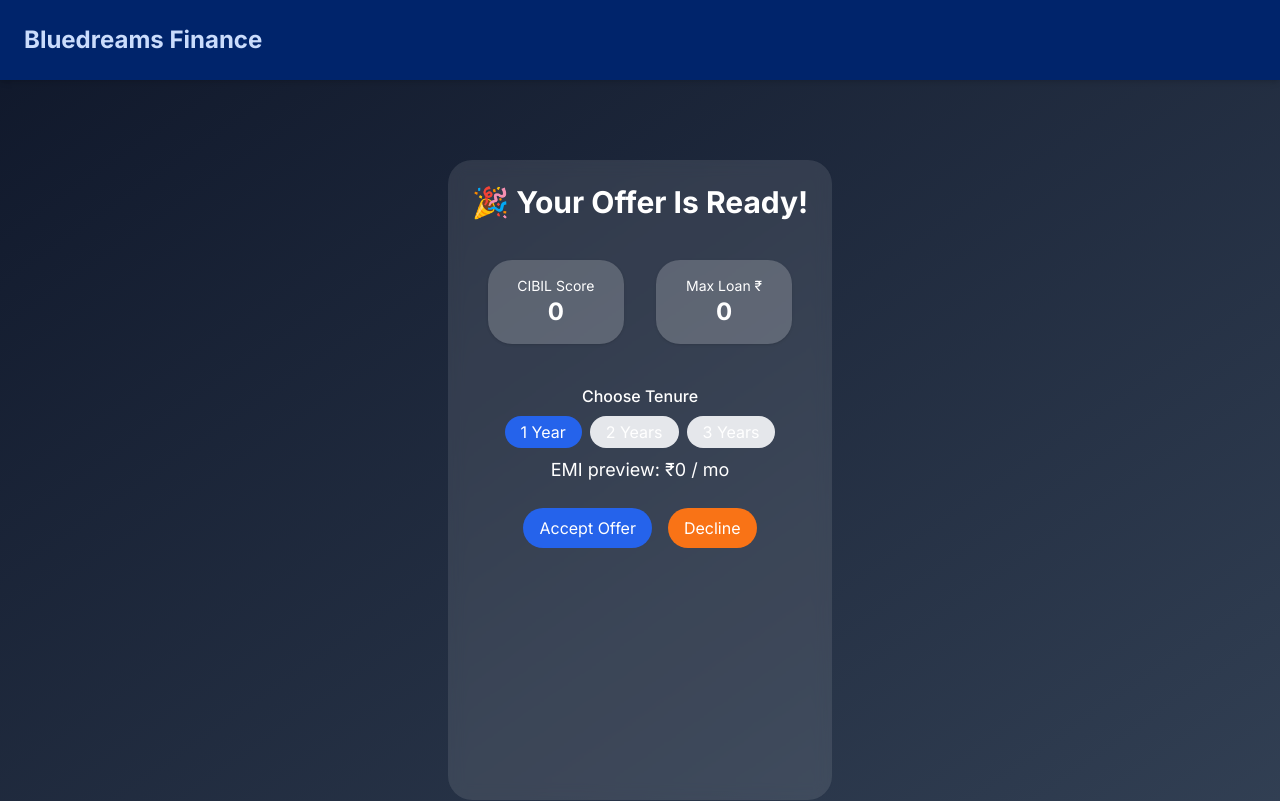
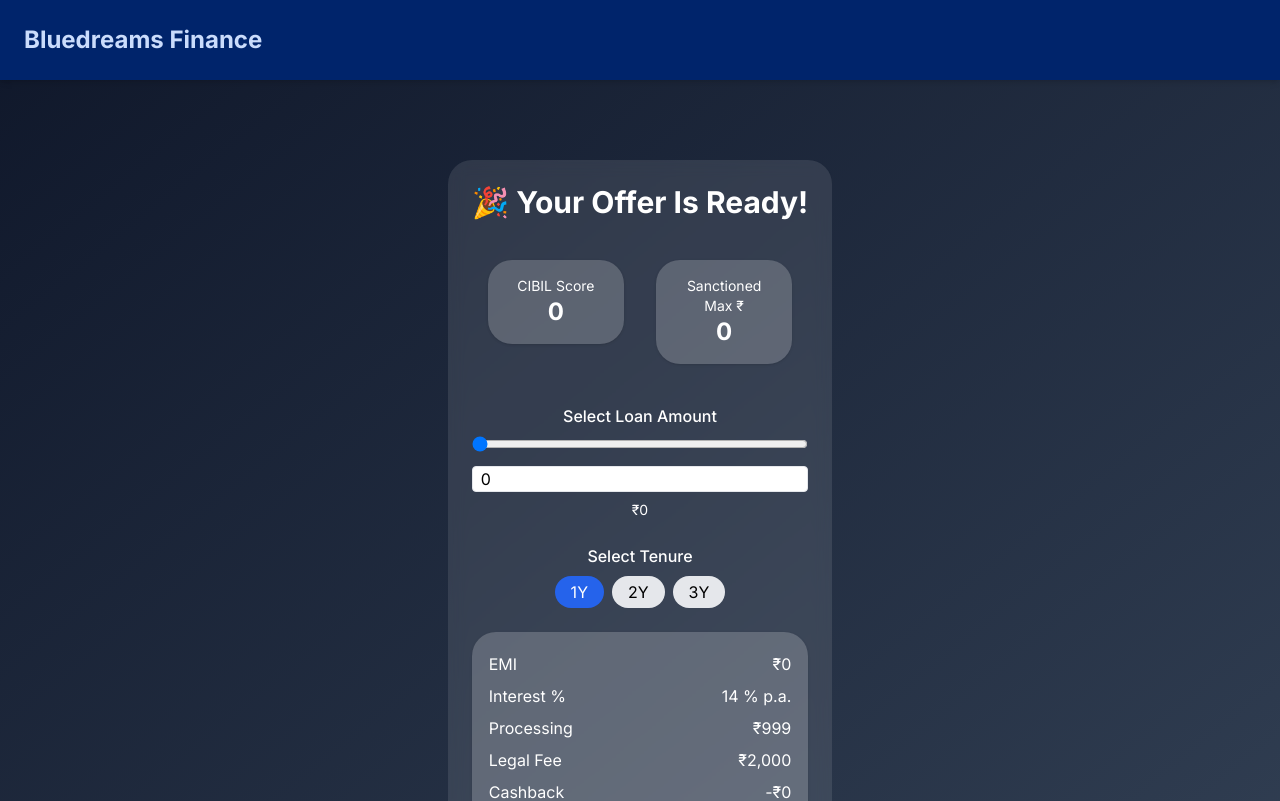
Before and after one commit to aniket-bluepineapple/LOS-MVP, a Next.js app in the folder frontend-2/: page /sanction-result in a window 1280 px wide. Shown: the top 801 px of the page. Built offline with nearby package versions, Linux system fonts and the light colour scheme.

Commit message:
feat(offer): add pick-your-amount ui and calculator

```diff
--- a/frontend-2/src/app/sanction-result/page.tsx
+++ b/frontend-2/src/app/sanction-result/page.tsx
@@ -1,20 +1,39 @@
 "use client";
 import { useEffect, useState } from "react";
 import { motion } from "framer-motion";
+import AmountSlider from "@/components/AmountSlider";
+import TenureSelector from "@/components/TenureSelector";
+import CostBreakdownCard from "@/components/CostBreakdownCard";
+import { useLoanCalculator } from "@/hooks/useLoanCalculator";
 
 export default function SanctionResult() {
   const [score, setScore] = useState(0);
-  const [maxLoan, setMaxLoan] = useState(0);
-  const [tenure, setTenure] = useState(1);
+  const [sanctionedMax, setSanctionedMax] = useState(0);
+  const [amount, setAmount] = useState(0);
+  const [tenure, setTenure] = useState<1 | 2 | 3>(1);
 
   useEffect(() => {
     const s = Number(localStorage.getItem("cibilScore"));
     const m = Number(localStorage.getItem("maxLoanAllowed"));
     setScore(isNaN(s) ? 0 : s);
-    setMaxLoan(isNaN(m) ? 0 : m);
+    setSanctionedMax(isNaN(m) ? 0 : m);
+    setAmount(isNaN(m) ? 0 : m);
   }, []);
 
-  const emi = Math.round(maxLoan / (tenure * 12));
+  const breakdown = useLoanCalculator(amount, tenure);
+
+  const acceptOffer = async () => {
+    try {
+      await fetch("/loans", {
+        method: "POST",
+        headers: { "Content-Type": "application/json" },
+        body: JSON.stringify({ amount, tenureYears: tenure }),
+      });
+      alert("Accepted");
+    } catch (e) {
+      console.error(e);
+    }
+  };
 
   return (
     <motion.div
@@ -32,31 +51,19 @@ export default function SanctionResult() {
         </motion.div>
         <motion.div whileHover={{ rotateY: 180 }} className="w-1/2 p-4">
           <div className="rounded-3xl bg-white/20 p-4 shadow">
-            <p className="text-sm">Max Loan ₹</p>
-            <p className="text-2xl font-bold">{maxLoan}</p>
+            <p className="text-sm">Sanctioned Max ₹</p>
+            <p className="text-2xl font-bold">{sanctionedMax}</p>
           </div>
         </motion.div>
       </div>
-      <div className="space-y-2">
-        <p className="font-medium">Choose Tenure</p>
-        <div className="flex justify-center gap-2">
-          {[1, 2, 3].map((y) => (
-            <button
-              key={y}
-              onClick={() => setTenure(y)}
-              className={`rounded-full px-4 py-1 ${tenure === y ? "bg-blue-600 text-white" : "bg-gray-200"}`}
-            >
-              {y} {y === 1 ? "Year" : "Years"}
-            </button>
-          ))}
-        </div>
-        <p className="text-lg">EMI preview: ₹{emi} / mo</p>
-      </div>
+      <AmountSlider value={amount} max={sanctionedMax} onChange={setAmount} />
+      <TenureSelector value={tenure} onChange={setTenure} />
+      <CostBreakdownCard {...breakdown} />
       <div className="mt-4 flex justify-center gap-4">
         <motion.button
           whileHover={{ scale: 1.05 }}
           whileTap={{ scale: 0.95 }}
-          onClick={() => alert("Accepted")}
+          onClick={acceptOffer}
           className="rounded-full bg-blue-600 px-4 py-2 text-white"
         >
           Accept Offer
--- /dev/null
+++ b/frontend-2/src/components/AmountSlider.tsx
@@ -0,0 +1,46 @@
+"use client";
+import { useCallback } from "react";
+
+interface AmountSliderProps {
+  value: number;
+  max: number;
+  onChange: (value: number) => void;
+}
+
+const format = (n: number) =>
+  new Intl.NumberFormat("en-IN", { maximumFractionDigits: 0 }).format(n);
+
+export default function AmountSlider({ value, max, onChange }: AmountSliderProps) {
+  const handleChange = useCallback(
+    (val: string) => {
+      const num = Math.min(Math.max(10000, Number(val)), max);
+      onChange(num);
+    },
+    [max, onChange]
+  );
+
+  return (
+    <div className="space-y-2">
+      <p className="font-medium">Select Loan Amount</p>
+      <input
+        type="range"
+        min={10000}
+        max={max}
+        step={1000}
+        value={value}
+        onChange={(e) => handleChange(e.target.value)}
+        className="w-full"
+      />
+      <input
+        type="number"
+        min={10000}
+        max={max}
+        step={1000}
+        value={value}
+        onChange={(e) => handleChange(e.target.value)}
+        className="w-full rounded border px-2 text-black"
+      />
+      <p className="text-sm">₹{format(value)}</p>
+    </div>
+  );
+}
--- /dev/null
+++ b/frontend-2/src/components/CostBreakdownCard.tsx
@@ -0,0 +1,58 @@
+"use client";
+import { motion } from "framer-motion";
+
+export interface Breakdown {
+  emi: number;
+  rate: number;
+  processingFee: number;
+  legalFee: number;
+  cashback: number;
+  netDisbursed: number;
+}
+
+const format = (n: number) =>
+  new Intl.NumberFormat("en-IN", { maximumFractionDigits: 0 }).format(n);
+
+export default function CostBreakdownCard({
+  emi,
+  rate,
+  processingFee,
+  legalFee,
+  cashback,
+  netDisbursed,
+}: Breakdown) {
+  return (
+    <motion.div layout className="rounded-3xl bg-white/20 p-4 shadow">
+      <table className="w-full text-left">
+        <tbody>
+          <tr>
+            <td className="py-1">EMI</td>
+            <td className="py-1 text-right">₹{format(Math.round(emi))}</td>
+          </tr>
+          <tr>
+            <td className="py-1">Interest %</td>
+            <td className="py-1 text-right">{rate} % p.a.</td>
+          </tr>
+          <tr>
+            <td className="py-1">Processing</td>
+            <td className="py-1 text-right">₹{format(Math.round(processingFee))}</td>
+          </tr>
+          <tr>
+            <td className="py-1">Legal Fee</td>
+            <td className="py-1 text-right">₹{format(Math.round(legalFee))}</td>
+          </tr>
+          <tr>
+            <td className="py-1">Cashback</td>
+            <td className="py-1 text-right">-₹{format(Math.round(cashback))}</td>
+          </tr>
+          <tr>
+            <td className="py-1 font-semibold">Net Receive</td>
+            <td className="py-1 text-right font-semibold">
+              ₹{format(Math.round(netDisbursed))}
+            </td>
+          </tr>
+        </tbody>
+      </table>
+    </motion.div>
+  );
+}
--- /dev/null
+++ b/frontend-2/src/components/TenureSelector.tsx
@@ -0,0 +1,28 @@
+"use client";
+
+interface TenureSelectorProps {
+  value: 1 | 2 | 3;
+  onChange: (val: 1 | 2 | 3) => void;
+}
+
+export default function TenureSelector({ value, onChange }: TenureSelectorProps) {
+  return (
+    <div className="space-y-2">
+      <p className="font-medium">Select Tenure</p>
+      <div className="flex justify-center gap-2">
+        {[1, 2, 3].map((y) => (
+          <button
+            key={y}
+            type="button"
+            onClick={() => onChange(y as 1 | 2 | 3)}
+            className={`rounded-full px-4 py-1 ${
+              value === y ? "bg-blue-600 text-white" : "bg-gray-200 text-black"
+            }`}
+          >
+            {y}Y
+          </button>
+        ))}
+      </div>
+    </div>
+  );
+}
--- /dev/null
+++ b/frontend-2/src/hooks/useLoanCalculator.ts
@@ -0,0 +1,20 @@
+"use client";
+import { useMemo } from "react";
+
+export function useLoanCalculator(amount: number, tenureYears: 1 | 2 | 3) {
+  return useMemo(() => {
+    const rateMap = { 1: 14, 2: 15, 3: 16 } as const;
+    const rate = rateMap[tenureYears];
+    const processingFee = Math.max(amount * 0.015, 999);
+    const legalFee = 2000;
+    const sanctionedMax = Number(localStorage.getItem("maxLoanAllowed")) || 0;
+    const cashback = amount >= 0.8 * sanctionedMax ? amount * 0.0025 : 0;
+    const monthlyRate = rate / 12 / 100;
+    const tenureMonths = tenureYears * 12;
+    const emi =
+      amount * monthlyRate / (1 - Math.pow(1 + monthlyRate, -tenureMonths));
+    const netDisbursed = amount - processingFee - legalFee + cashback;
+
+    return { rate, processingFee, legalFee, cashback, emi, netDisbursed };
+  }, [amount, tenureYears]);
+}
--- /dev/null
+++ b/frontend-2/src/types/Offer.ts
@@ -0,0 +1,4 @@
+export interface Offer {
+  sanctionedMax: number;
+  cibilScore: number;
+}
```
